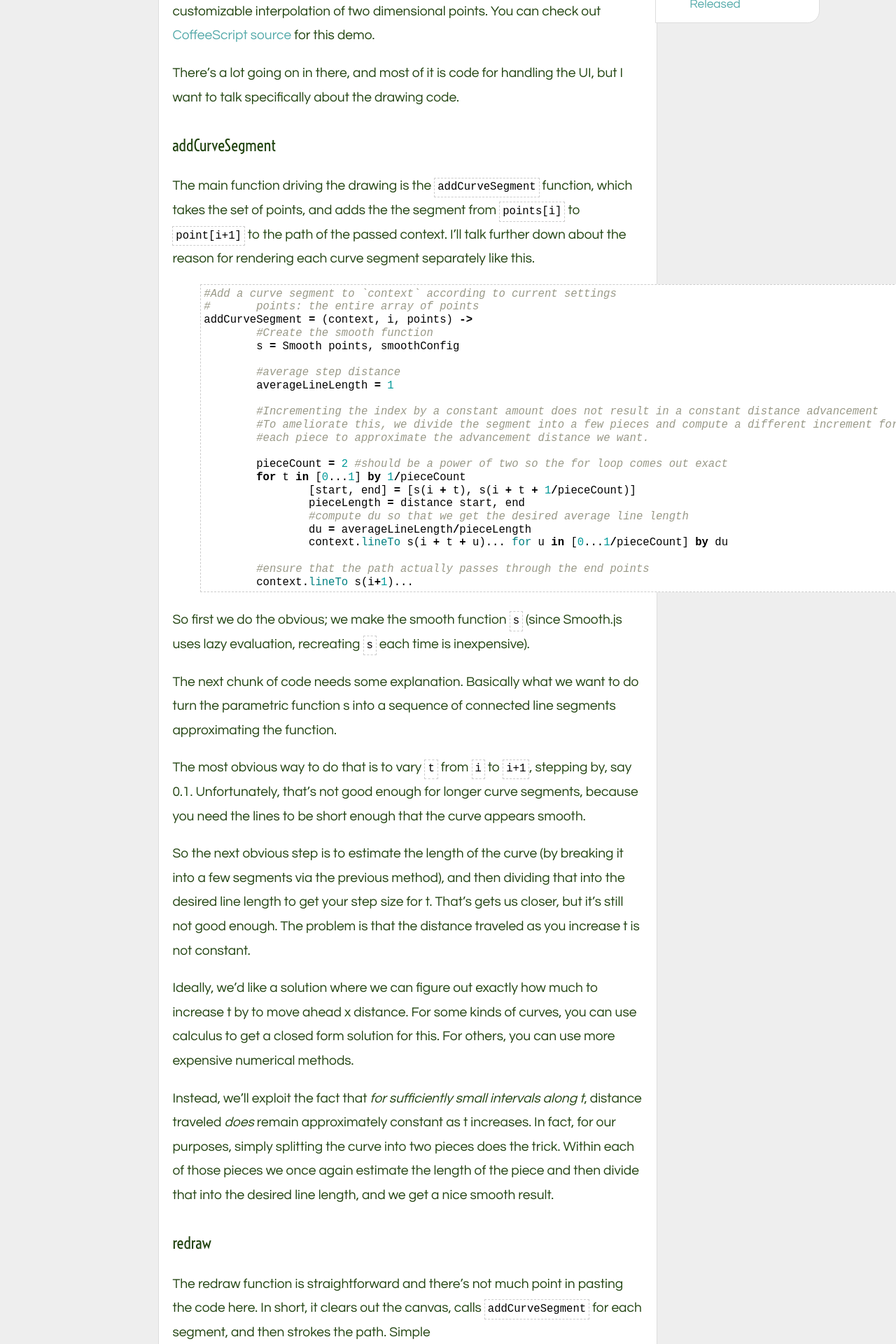
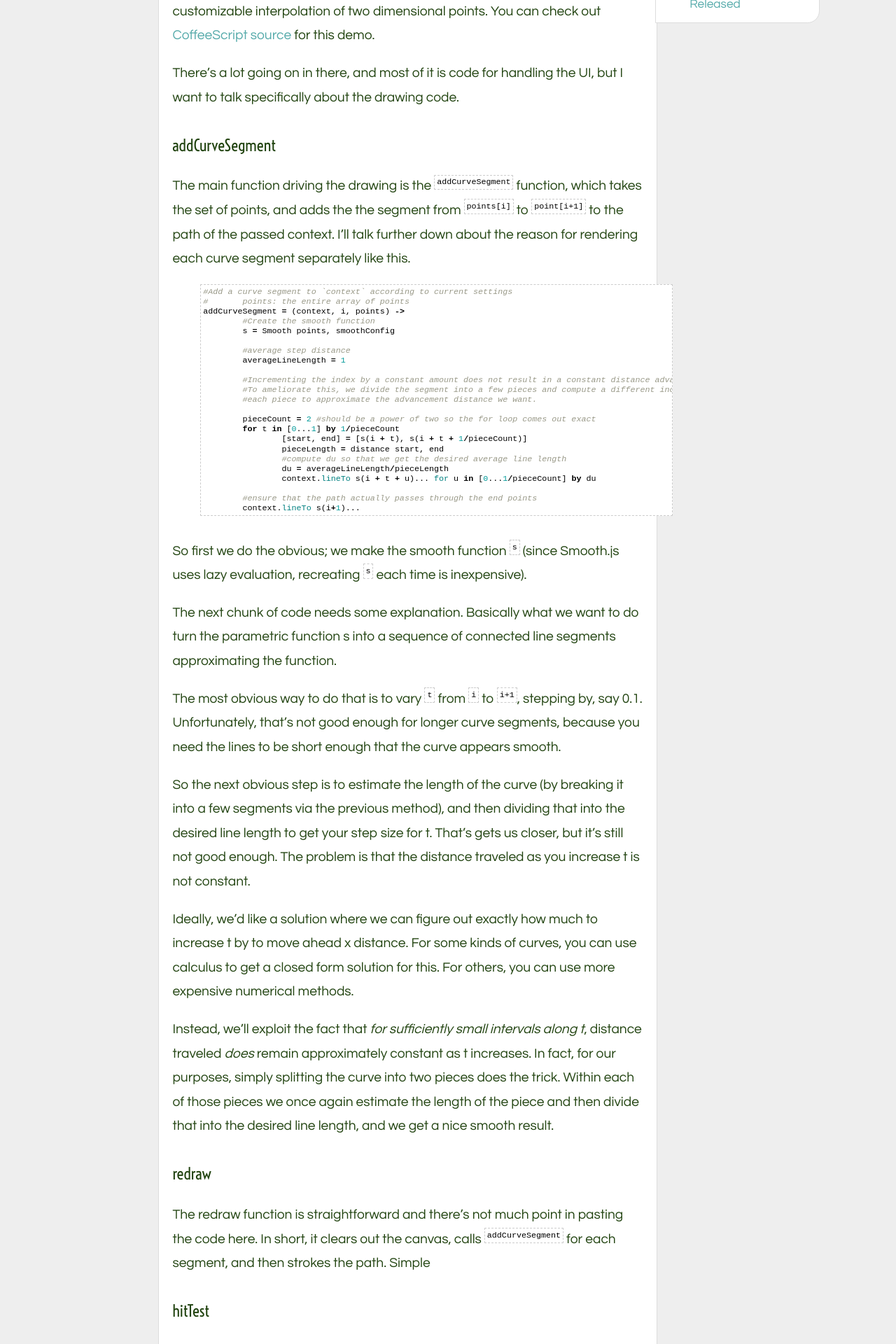
Before and after one commit to osuushi/osuushi.github.com, a Jekyll site: the page built from _posts/2012-3-19-smoothjsdemo.md, in a window 1280 px wide. Shown: the part 302-2222 px from the top of the page at 70% size. Built offline with Jekyll 4.4.1, drawn with Linux system fonts in a browser that asks for light colours.

Commit message:
fix css for big code blocks

```diff
--- a/_posts/2012-3-19-smoothjsdemo.md
+++ b/_posts/2012-3-19-smoothjsdemo.md
@@ -20,7 +20,7 @@ The main function driving the drawing is the `addCurveSegment` function, which t
 adds the the segment from `points[i]` to `point[i+1]` to the path of the passed context. I'll talk further
 down about the reason for rendering each curve segment separately like this.
 
-{% highlight coffee %}
+{% highlight coffeescript %}
 
 #Add a curve segment to `context` according to current settings
 #	points: the entire array of points
--- a/css/blog.css
+++ b/css/blog.css
@@ -103,4 +103,9 @@ code {
 	color: black;
 	display: inline-block;
 	line-height: 1.2em;
+	font-size: .75em;
+	overflow-x: auto;
+	overflow-y: auto;
+	max-width: 57em;
+
 }
```
